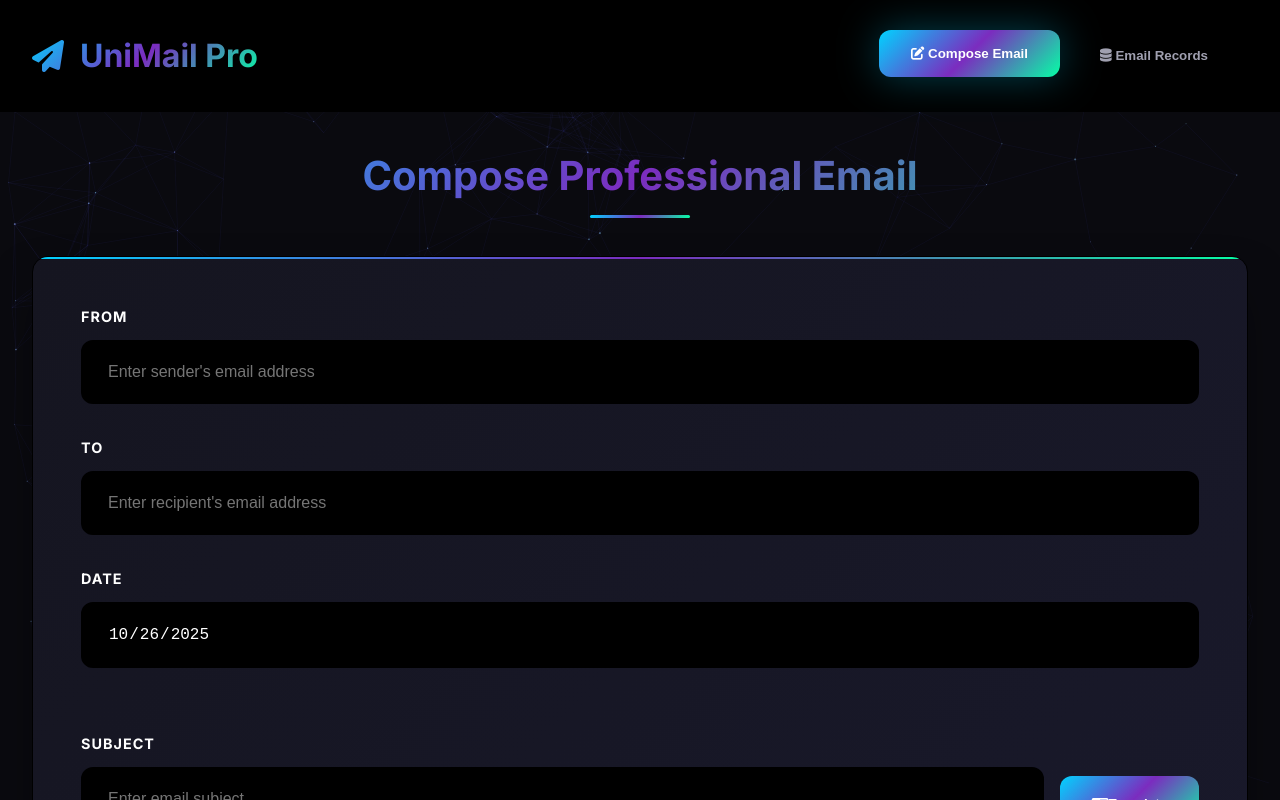
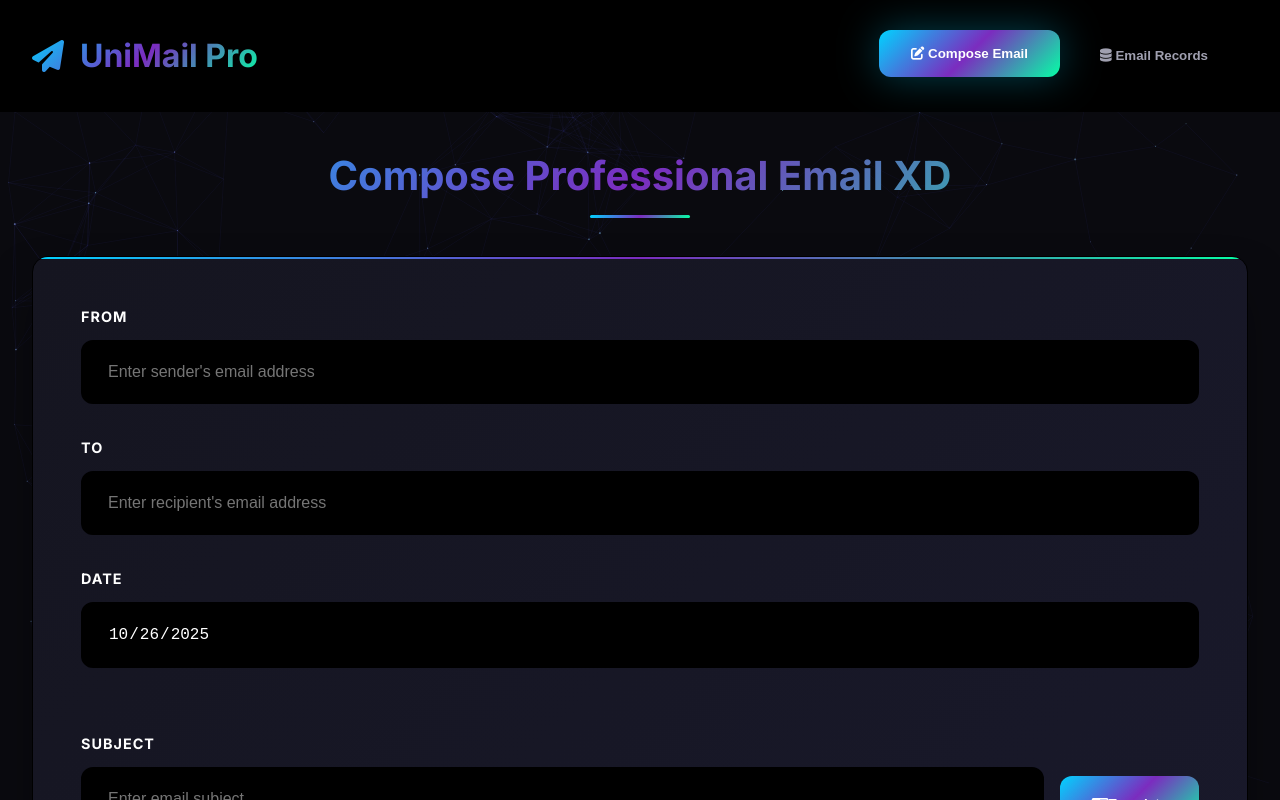
Before and after one commit to Hrishikesh-Gavai/UniMail-Pro, a React (Create React App) app: page / in a window 1280 px wide. Shown: the top 800 px of the page. Built offline with nearby package versions, Linux system fonts and the light colour scheme; no server answers.

Commit message:
Update ComposeEmail.js

```diff
--- a/src/components/ComposeEmail.js
+++ b/src/components/ComposeEmail.js
@@ -227,7 +227,7 @@ const ComposeEmail = () => {
 
   return (
     <div className="page active">
-      <h2 className="page-title">Compose Professional Email</h2>
+      <h2 className="page-title">Compose Professional Email XD</h2>
 
       <div className="card">
         <form onSubmit={handleSubmit}>
```
